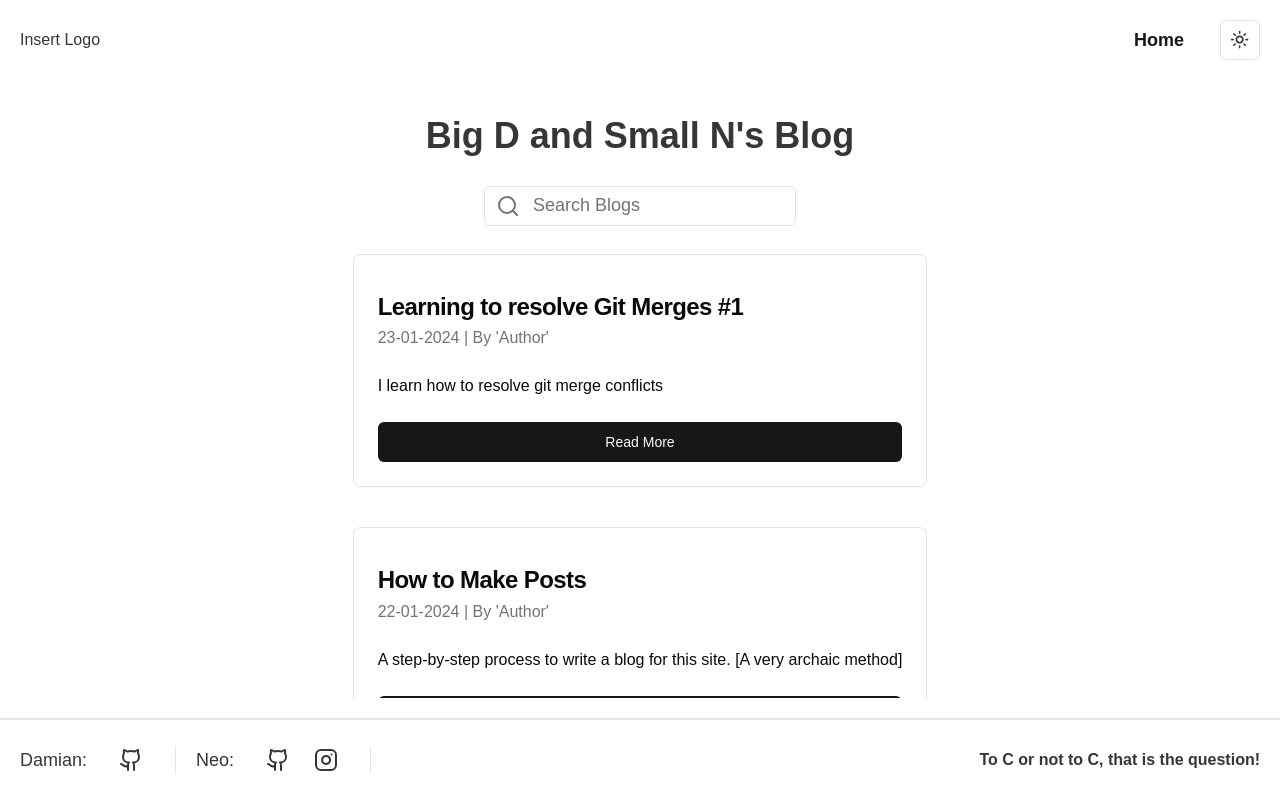
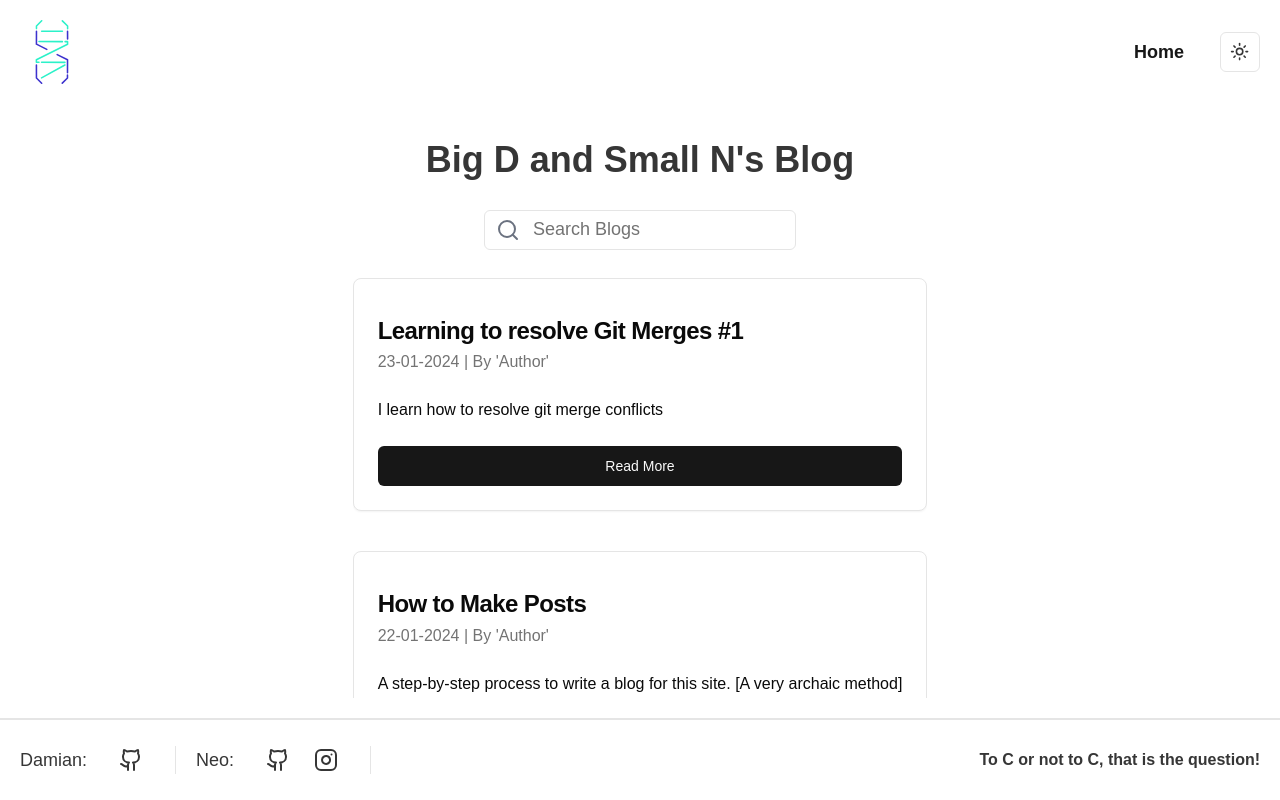
Before and after one commit to NeoSahadeo/BigDSmallNBlog, a Next.js app: page / in a window 1280 px wide. Built offline with nearby package versions, Linux system fonts and the light colour scheme.

Commit message:
feat: add logo to header component

```diff
--- a/components/header.tsx
+++ b/components/header.tsx
@@ -3,11 +3,20 @@
 import Link from "next/link"
 import { ThemeToggler } from "./theme-toggler"
 import { Button } from "./ui/button"
+import Image from "next/image"
+import dnaLogo from "@/public/dna_logo.svg"
 
 export default function Header() {
   return (
     <header className="flex p-5 gap-5 items-center">
-      <p>Insert Logo</p>
+      {/* <p>Insert Logo</p> */}
+      <Image
+        src={dnaLogo}
+        // width={300}
+        // height={300}
+        className="w-16 aspect-square"
+        alt="dna-logo"
+      />
       <Button variant="link" className="text-lg font-bold ml-auto" asChild>
         <Link href="/">Home</Link>
       </Button>
```
Also changed, not shown: public/dna_logo.svg (added).
